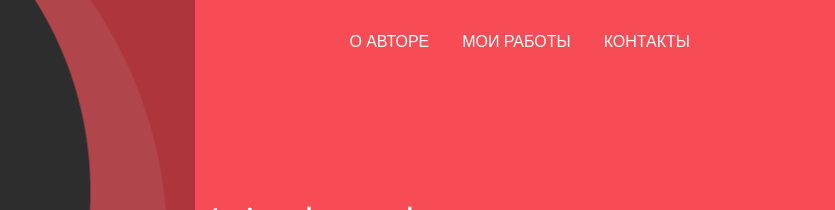
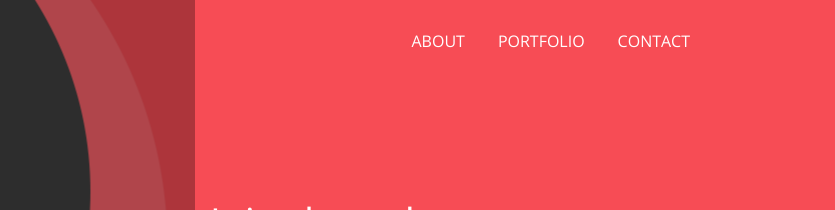
Before and after one commit to Portfolio31/Portfolio31.github.io, a plain HTML site: page flat_site/index.html in a window 1280 px wide. Shown: the top 210 px of the page, 445-1280 px from the left. Drawn offline with nearby package versions, Linux system fonts and the light colour scheme.

Commit message:
Update index.html

```diff
--- a/flat_site/index.html
+++ b/flat_site/index.html
@@ -18,9 +18,9 @@
 					<div class="logo"><img src="img/logo.png" height="38" width="104" alt="logo"></div>
 					<nav class="menu">
 						<ul>
-							<li><a href="#">О Авторе</a></li>
-							<li><a href="#">Мои Работы</a></li>
-							<li><a href="#" >Контакты</a></li>
+							<li><a href="#">about</a></li>
+							<li><a href="#">portfolio</a></li>
+							<li><a href="#" >contact</a></li>
 						</ul>
 					</nav>
 				</div>
```
